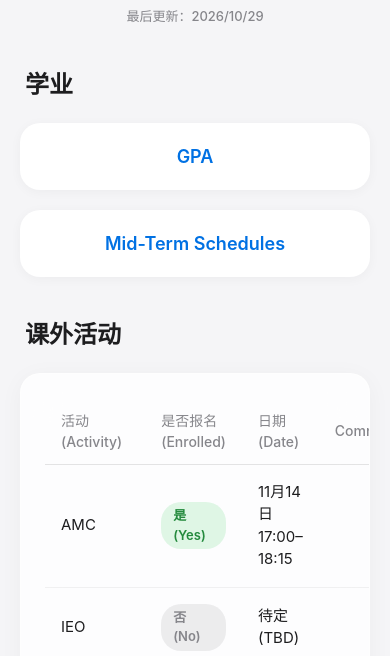
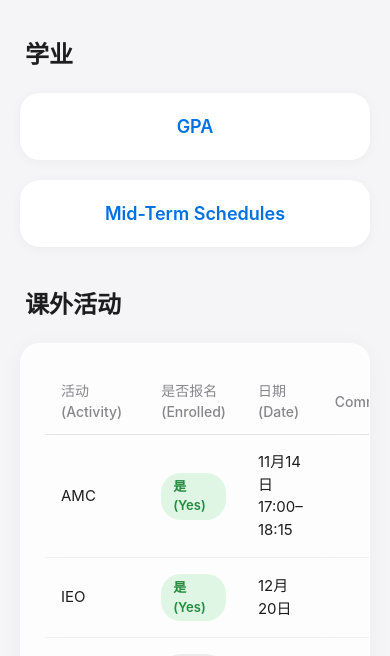
Before and after one commit to vzhang-dev/MichaelY, a plain HTML site: page index.html in a window 390 px wide. Shown: the part 163-819 px from the top of the page. Drawn offline with Linux system fonts and the light colour scheme.

Commit message:
Add files via upload

```diff
--- a/index.html
+++ b/index.html
@@ -40,24 +40,6 @@
         header {
             margin-bottom: 40px;
             text-align: center;
-            position: relative;
-        }
-
-        .update-time {
-            position: absolute;
-            top: 15px;
-            right: 0;
-            font-size: 13px;
-            color: var(--text-secondary);
-            font-weight: 500;
-        }
-
-        @media (max-width: 600px) {
-            .update-time {
-                position: static;
-                margin-top: 10px;
-                display: block;
-            }
         }
 
         h1 {
@@ -276,7 +258,6 @@
 <div class="container">
     <header>
         <h1>Activities Overview</h1>
-        <div class="update-time">最后更新：2026/10/29</div>
     </header>
 
     <!-- Section 1: Classes -->
@@ -310,8 +291,8 @@
                     </tr>
                     <tr>
                         <td>IEO</td>
-                        <td><span class="badge no">否 (No)</span></td>
-                        <td>待定 (TBD)</td>
+                        <td><span class="badge yes">是 (Yes)</span></td>
+                        <td>12月20日</td>
                         <td></td>
                     </tr>
                     <tr>
```
